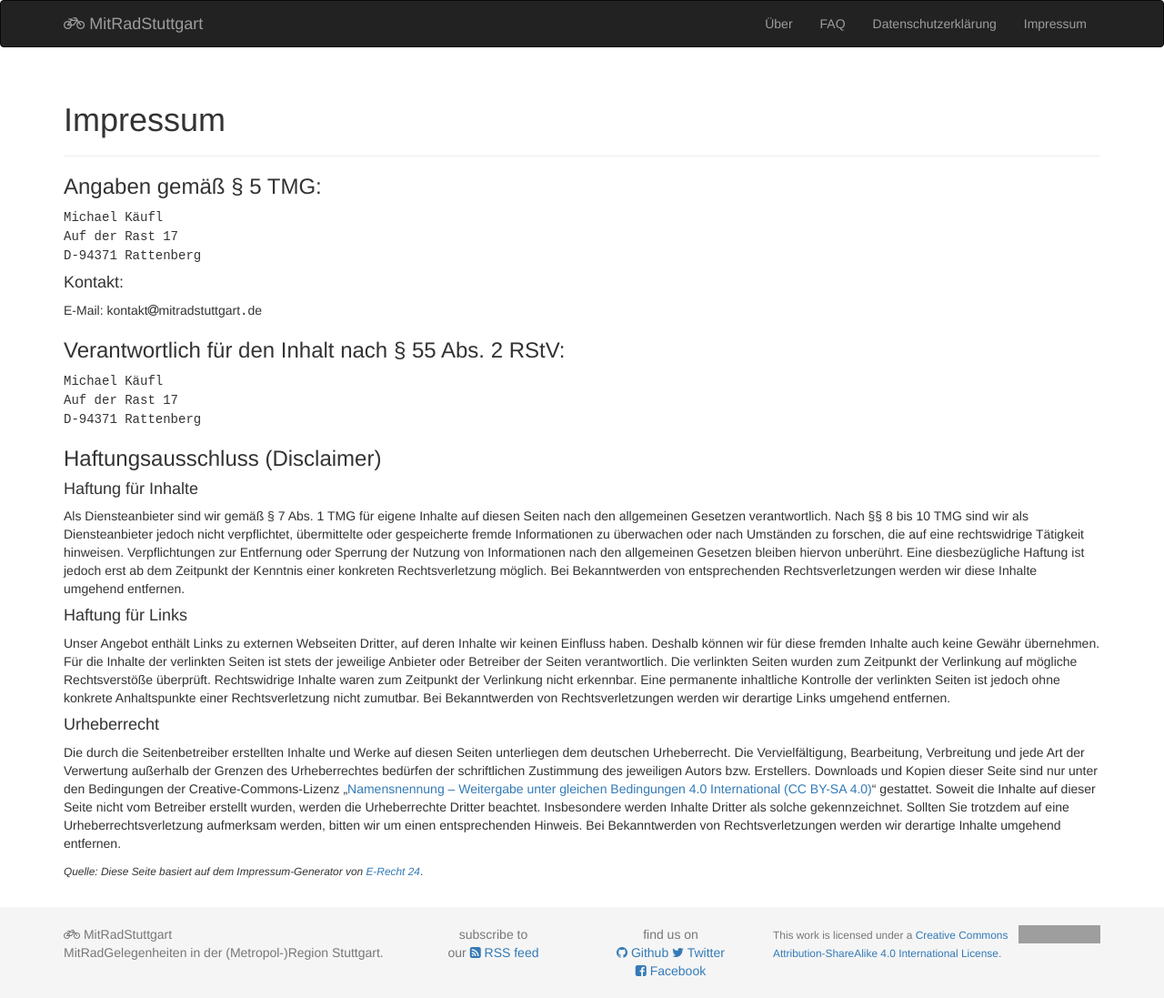
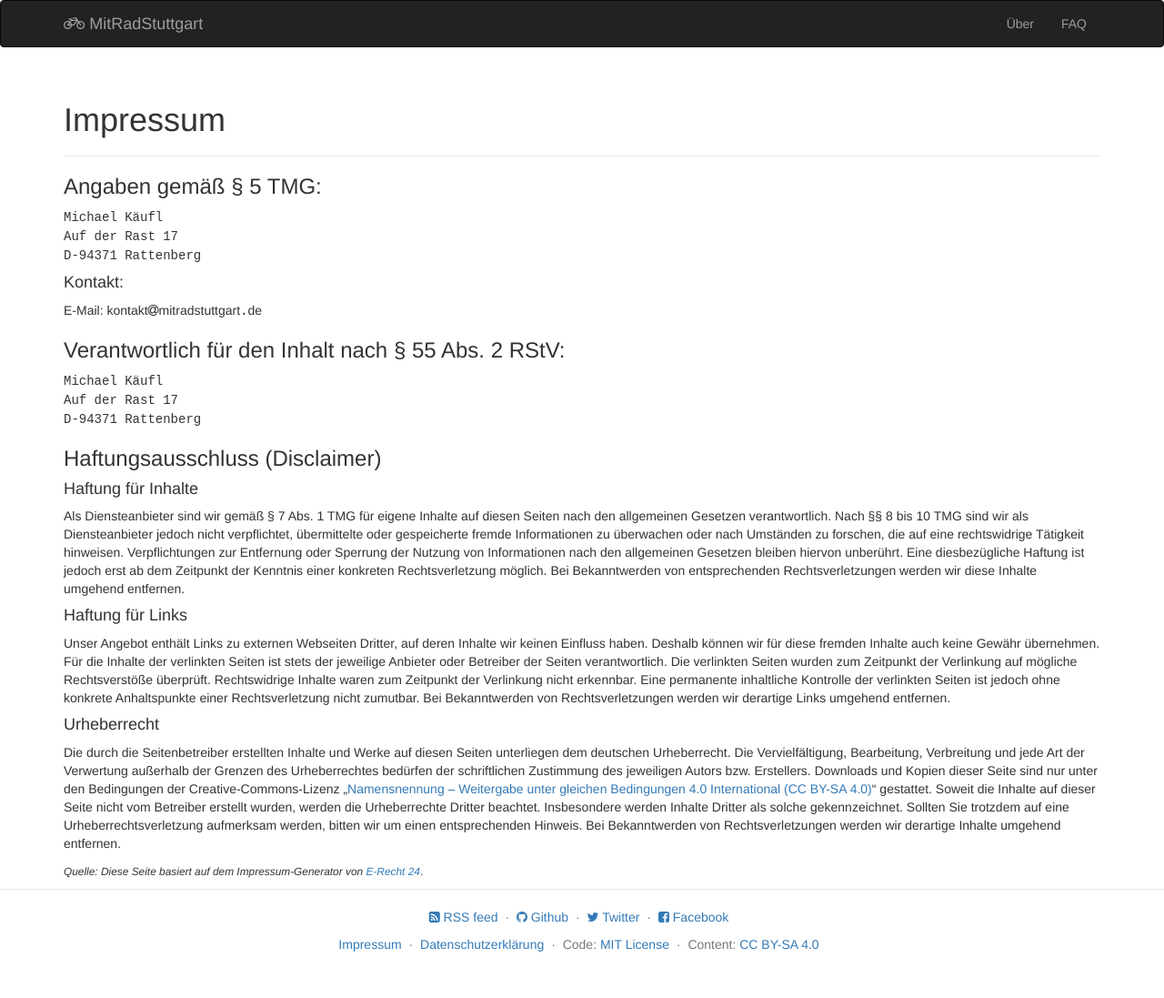
Before and after one commit to mitradstuttgart/mitradstuttgart.github.io, a Jekyll site: the page built from legal/01-impressum.md, in a window 1280 px wide. Shown: the whole page at 91% size. Built offline with Jekyll 4.4.1, drawn with Linux system fonts in a browser that asks for light colours; comment, search, counter and statistics services are not loaded; grey boxes are pictures that could not be loaded.

Commit message:
Restyled footer and moved legal information to footer

```diff
--- a/_includes/footer.html
+++ b/_includes/footer.html
@@ -1,52 +1,70 @@
 <footer class="footer">
   <div class="container">
     <div class="row">
+      <div class="col-xs-12 text-muted text-center">
 
-      <div class="col-sm-4 text-muted">
-        <span class="fa fa-bicycle"></span>
-        {{ site.title }}<br>{{ site.description }}
-      </div>
-
-      <div class="col-sm-2 text-muted" style="text-align:center;">
-        subscribe to<br>our
-        <a href="{{ "/feed.xml" | prepend: site.baseurl }}">
+        <ul class="list-inline">
+          <li>
+            <a href="{{ "/feed.xml" | prepend: site.baseurl }}"
+               style="white-space: nowrap;">
               <span class="fa fa-rss-square"></span> RSS feed
             </a>
-      </div>
-
-      <div class="col-sm-2 text-muted" style="text-align:center;">
-        find us on<br>
+          </li>
+          <li>·</li>
+          <li>
             <a href="https://github.com/{{ site.github_username }}"
                target="_blank" style="white-space: nowrap;">
               <span class="fa fa-github"></span>
               Github
             </a>
+          </li>
+          <li>·</li>
+          <li>
             <a href="https://twitter.com/{{ site.twitter_username }}"
                target="_blank" style="white-space: nowrap;">
               <span class="fa fa-twitter"></span>
               Twitter
             </a>
+          </li>
+          <li>·</li>
+          <li>
             <a href="https://www.facebook.com/{{ site.facebook_username }}"
                target="_blank" style="white-space: nowrap;">
               <span class="fa fa-facebook-square"></span>
               Facebook
             </a>
-      </div>
+          </li>
+        </ul>
 
-      <div class="col-sm-4 text-muted">
-        <a rel="license" href="http://creativecommons.org/licenses/by-sa/4.0/">
-          <img alt="Creative Commons License"
-               style="border-width:0;float:right;"
-               src="https://i.creativecommons.org/l/by-sa/4.0/88x31.png" />
+        <ul class="list-inline">
+          {% for page in site.pages %}
+            {% if page.title and page.legal-info == true %}
+              <li>
+                <a href="{{ page.url | prepend: site.baseurl }}">
+                  {{ page.title }}
                 </a>
-        <small>This work is licensed under a
-          <a rel="license"
-             href="http://creativecommons.org/licenses/by-sa/4.0/">
-            Creative Commons Attribution-ShareAlike 4.0 International
-            License</a>.
-        </small>
-      </div>
+              </li>
+              <li>·</li>
+            {% endif %}
+          {% endfor %}
+          <li style="white-space: nowrap;">
+            Code:
+            <a href="https://github.com/mitradstuttgart/mitradstuttgart.github.io/blob/master/LICENSE"
+               rel="license" target="_blank">
+              MIT License
+            </a>
+          </li>
+          <li>·</li>
+          <li style="white-space: nowrap;">
+            Content:
+            <a href="http://creativecommons.org/licenses/by-sa/4.0/"
+               rel="license" target="_blank">
+              CC BY-SA 4.0
+            </a>
+          </li>
+        </ul>
 
       </div>
     </div>
+  </div>
 </footer>
--- a/_includes/header.html
+++ b/_includes/header.html
@@ -17,7 +17,7 @@
     <div class="collapse navbar-collapse" id="bs-example-navbar-collapse-1">
       <ul class="nav navbar-nav navbar-right">
         {% for page in site.pages %}
-          {% if page.title %}
+          {% if page.title and page.legal-info != true %}
             <li><a href="{{ page.url | prepend: site.baseurl }}">{{ page.title }}</a></li>
           {% endif %}
         {% endfor %}
--- a/css/main.css
+++ b/css/main.css
@@ -6,7 +6,7 @@ html {
 }
 
 body {
-    margin-bottom: 120px;
+    margin-bottom: 100px;
 }
 
 .footer {
@@ -14,11 +14,15 @@ body {
     bottom: 0;
     width: 100%;
     height: 100px;
-    background-color: #f5f5f5;
+    border-top: 1px solid #e5e5e5;
 }
 
-.footer .row {
-    background-color: #f5f5f5;
+.footer li {
+    padding: 0px 2px;
+}
+
+.footer li:first-child {
+    padding-left: 0px;
 }
 
 .footer .row div {
```
Also changed, not shown: legal/01-impressum.md (renamed from 04-impressum.md, +1 -0 lines), legal/02-datenschutz.md (renamed from 03-datenschutz.md, +1 -0 lines). Lines whose indentation alone changed are shown as unchanged.
